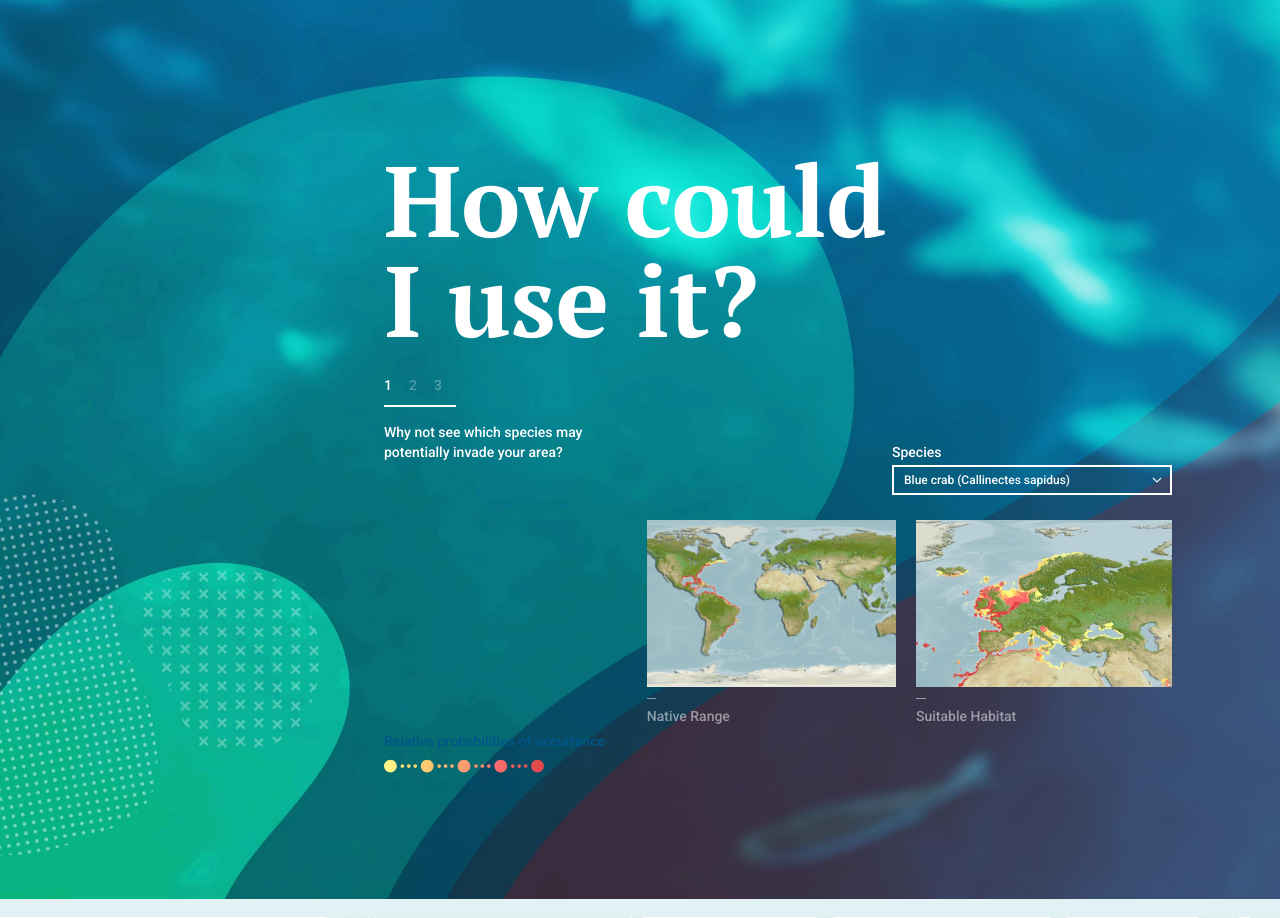
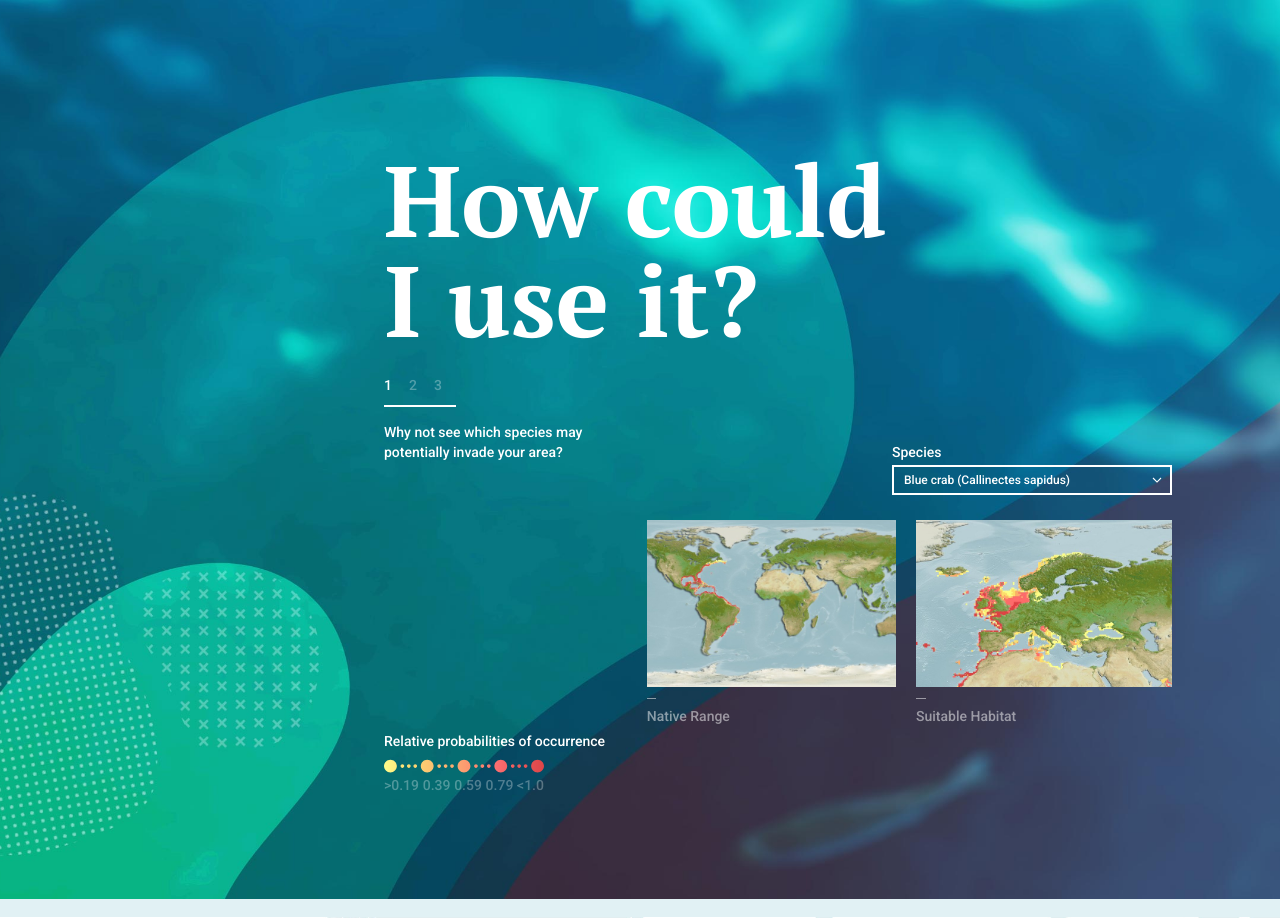
Before and after one commit to Vizzuality/aquamaps-viz, a PHP site: page / in a window 1280 px wide. Shown: the part 1601-2519 px from the top of the page. Run offline with PHP 8.4, Linux system fonts and the light colour scheme; some libraries are stand-ins or nearby versions; some web fonts are replaced.

Commit message:
Add light styles

```diff
--- a/css/main.css
+++ b/css/main.css
@@ -475,6 +475,10 @@ p { margin: 0 0 12px; }
 
 .section-map-legend .section-map-legend__values ul { display: flex; justify-content: space-between; width: 160px; padding: 0; font-size: 14px; font-weight: 500; line-height: 1.43; color: rgba(0, 86, 137, 0.3); list-style: none; }
 
+.section-map-legend .section-map-legend__title-light { font-family: "Roboto", "Helvetica Neue", Helvetica, Arial, sans-serif; font-size: 14px; font-weight: 500; line-height: 1.43; color: #FFFFFF; margin-bottom: 4px; }
+
+.section-map-legend .section-map-legend__values-light ul { display: flex; justify-content: space-between; width: 160px; padding: 0; font-size: 14px; font-weight: 500; line-height: 1.43; color: rgba(255, 255, 255, 0.3); list-style: none; }
+
 .section.block .section-map-buttons { float: right; display: inline-flex; justify-content: flex-end; vertical-align: top; width: 50%; margin-top: 10px; }
 
 .section.block .section-map-buttons > div { display: flex; justify-content: center; align-items: center; width: 70px; height: 30px; border: solid 2px #005689; font-family: "Roboto", "Helvetica Neue", Helvetica, Arial, sans-serif; font-size: 14px; font-weight: 500; line-height: 1.43; text-align: center; color: #005689; margin-left: 20px; cursor: pointer; }
--- a/index.php
+++ b/index.php
@@ -167,8 +167,8 @@
 									<svg class="icon icon-arrow"><use xlink:href="#icon-arrow"></use></svg>
 								</div>
                 <div class="section-map-legend">
-                  <div class="section-map-legend__title">Relative probabilities of occurrence</div>
-                  <div class="section-map-legend__values">
+                  <div class="section-map-legend__title-light">Relative probabilities of occurrence</div>
+                  <div class="section-map-legend__values-light">
                     <img src="images/legend-colours.svg">
                     <ul>
                       <li>&gt;0.19</li>
```
